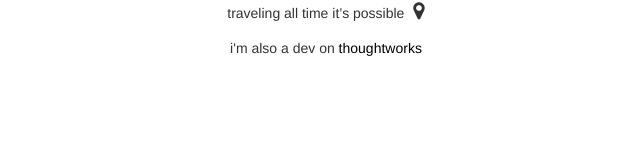
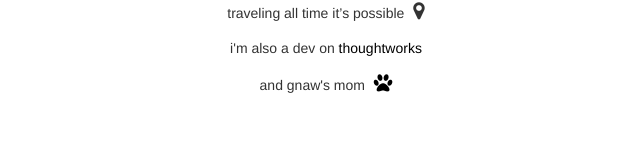
Before and after one commit to carolmoers/carolmoers.github.io, a plain HTML site: page index.html in a window 1280 px wide. Shown: the part 324-487 px from the top of the page, without its empty margins (314-954 px from the left). Drawn offline with nearby package versions, Linux system fonts and the light colour scheme.

Commit message:
Add Gnaw info

```diff
--- a/index.html
+++ b/index.html
@@ -23,6 +23,7 @@
         <p>Practicing yoga on all places it’s possible <a href="https://www.facebook.com/YogacomMileneBobsin/?fref=ts" title="Milene Buendia"><img class="yoga" src="styles/yoga.png"></a></p>
         <p>Traveling all time it’s possible <i class="fa fa-map-marker" aria-hidden="true"></i></p>
         <p>I'm also a dev on <a href="https://www.thoughtworks.com/" title="ThoughtWorks">ThoughtWorks</a></p>
+        <p>and Gnaw's mom <a href="https://www.facebook.com/photo.php?fbid=1144695408953087&set=a.574698022619498.1073741835.100002379172661&type=3&theater" title="Gnaw"><i class="fa fa-paw" aria-hidden="true"></a></i></p>
       </div>
     </div>
     <footer class="footer">
```
